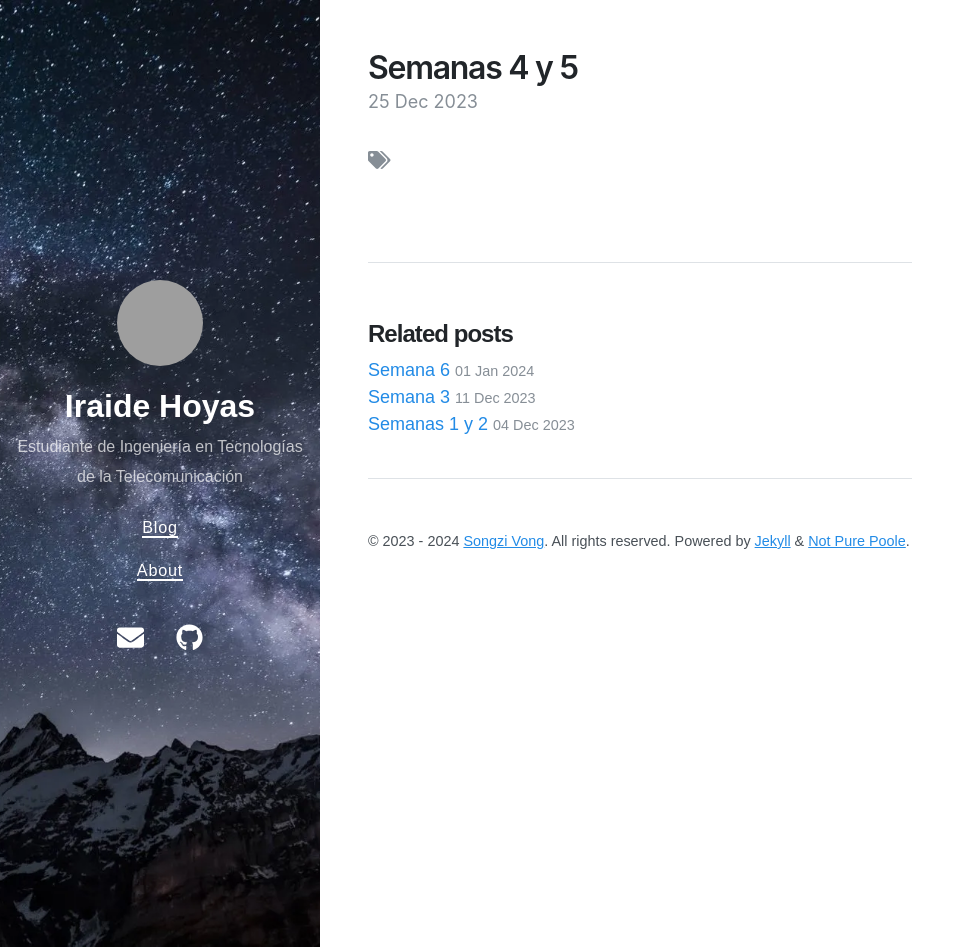
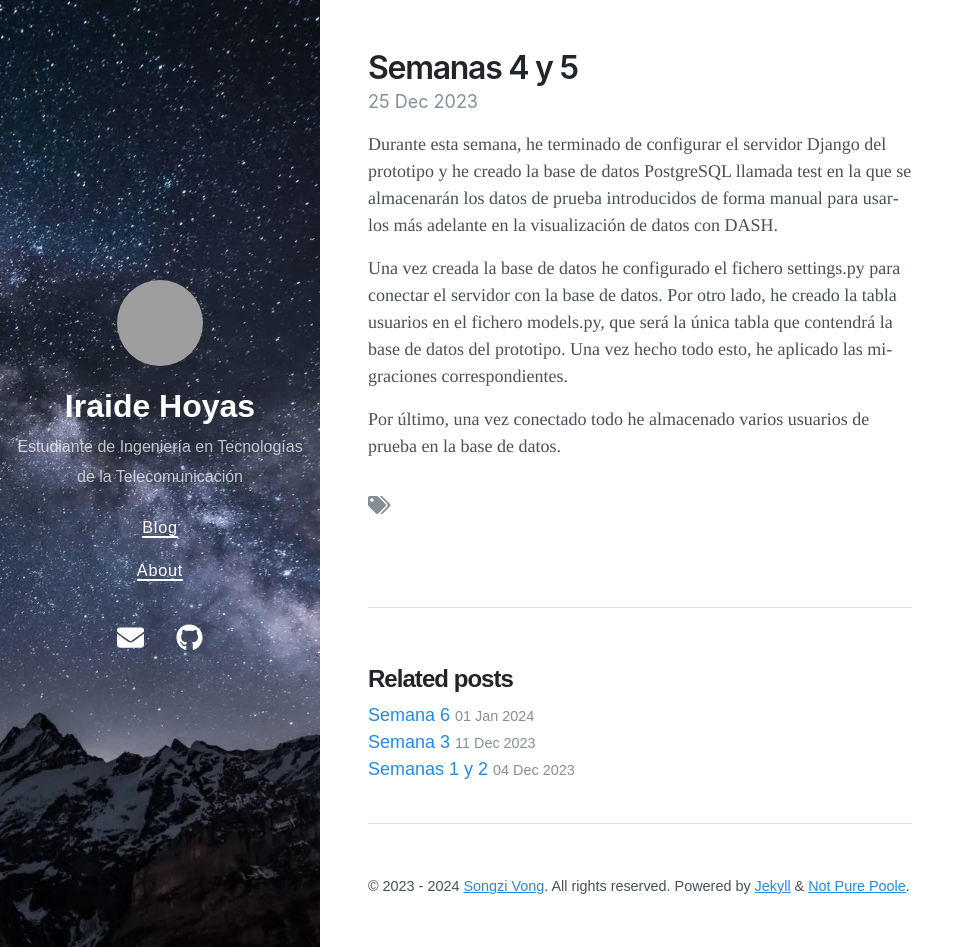
Before and after one commit to RoboticsLabURJC/2023-tfg-iraide-hoyas, a Jekyll site: the page built from docs/_posts/2023-12-25-Semana4y5.md, in a window 1280 px wide and 947 px high. Shown: the whole window, without its empty margins (0-974 px from the left). Built offline with Jekyll 4.4.1, drawn with Linux system fonts in a browser that asks for light colours; nearby versions of some CDN libraries; grey boxes are pictures that could not be loaded.

Commit message:
Update blog

```diff
--- a/docs/_posts/2023-12-25-Semana4y5.md
+++ b/docs/_posts/2023-12-25-Semana4y5.md
@@ -2,3 +2,9 @@
 layout: post
 title: Semanas 4 y 5
 ---
+
+Durante esta semana, he terminado de configurar el servidor Django del prototipo y he creado la base de datos PostgreSQL llamada test en la que se almacenarán los datos de prueba introducidos de forma manual para usarlos más adelante en la visualización de datos con DASH.
+
+Una vez creada la base de datos he configurado el fichero settings.py para conectar el servidor con la base de datos. Por otro lado, he creado la tabla usuarios en el fichero models.py, que será la única tabla que contendrá la base de datos del prototipo. Una vez hecho todo esto, he aplicado las migraciones correspondientes.
+
+Por último, una vez conectado todo he almacenado varios usuarios de prueba en la base de datos.
```
